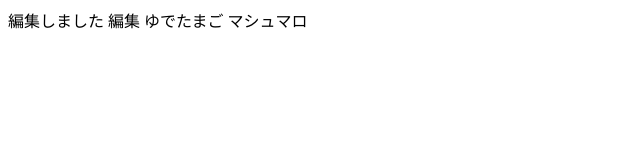
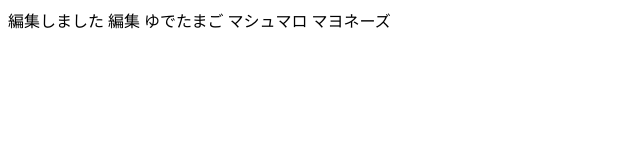
Before and after one commit to risamatsui/sampleGit3, a plain HTML site: page index.html in a window 1280 px wide. Shown: the full height of the page, 0-640 px from the left. Drawn offline with Linux system fonts and the light colour scheme.

Commit message:
加えました

```diff
--- a/index.html
+++ b/index.html
@@ -10,5 +10,6 @@
     編集
     ゆでたまご
     マシュマロ
+    マヨネーズ
 </body>
 </html>
```
